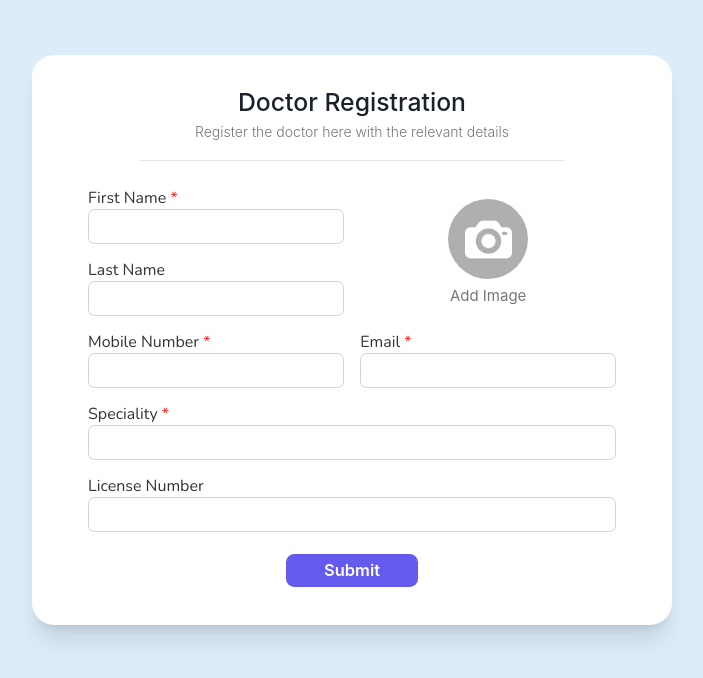
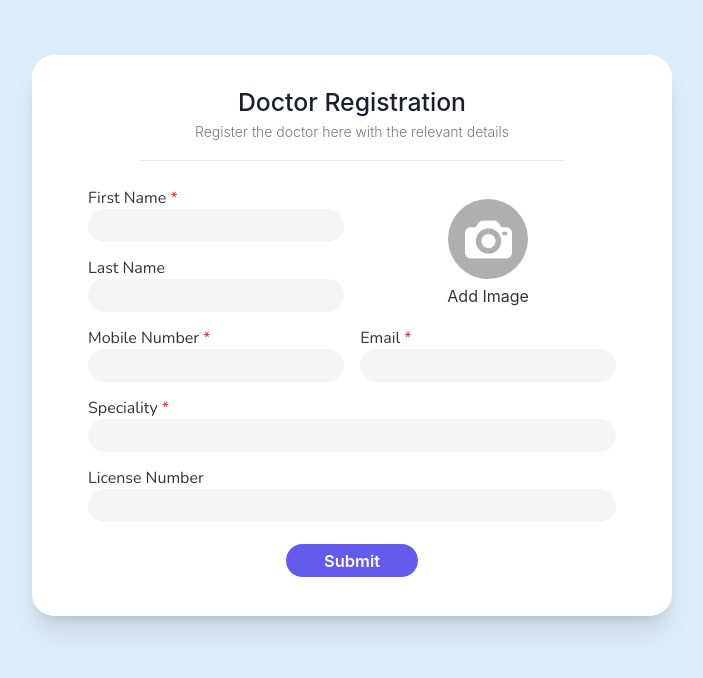
Before and after one commit to shamin2021/MedEase, a React (Create React App) app in the folder client/: page /AddDoc in a window 1280 px wide. Shown: the top 678 px of the page, without its empty margins (288-991 px from the left). Built offline with nearby package versions, Linux system fonts and the light colour scheme.

Commit message:
commit-addDoc-Design

```diff
--- a/client/src/components/Button.js
+++ b/client/src/components/Button.js
@@ -30,7 +30,7 @@ const FileInput = () => {
               alt={selectedImage.name}
             />
             <div
-              className="text-[15px] text-[#797878] text-center p-1"
+              className="text-[16px] text-[#353434] text-center p-1"
               variant="contained"
               color="primary"
               component="span"
@@ -44,7 +44,7 @@ const FileInput = () => {
               <img htmlFor="select-image" src={logo} className="mx-auto p-3 " />
             </div>
             <div
-              className="text-[15px] text-[#797878] text-center p-1"
+              className="text-[16px] text-[#353434] text-center p-1"
               variant="contained"
               color="primary"
               component="span"
--- a/client/src/pages/AddDoc.js
+++ b/client/src/pages/AddDoc.js
@@ -77,7 +77,7 @@ const AddDoc = props => {
               <input type="text" id="username" className="form-input" />
               <span></span>
             </div>
-            <button className="bg-secondary w-1/4 mx-auto rounded-md p-1 text-[#ffffff] font-semibold ">
+            <button className="bg-secondary w-1/4 mx-auto rounded-2xl p-1 text-[#ffffff] font-semibold ">
               Submit
             </button>
           </form>
--- a/client/src/styles/FormInput.css
+++ b/client/src/styles/FormInput.css
@@ -41,8 +41,9 @@ input[type="text"], input[type="password"], button, textarea {
 .form-input{
     font-family: 'Nunito', sans-serif;
     font-size: 15px;
-    border-radius: 0.3rem;
-    border: 1px solid #d9cece;
+    border-radius: 0.8rem;
+    border: none;
+    background-color: #f5f5f5;
 }
 .form-label{
     font-family: 'Nunito', sans-serif;
```
Also changed, not shown: client/src/assets/photo-cam.png (added), client/src/assets/photo.png (added).
